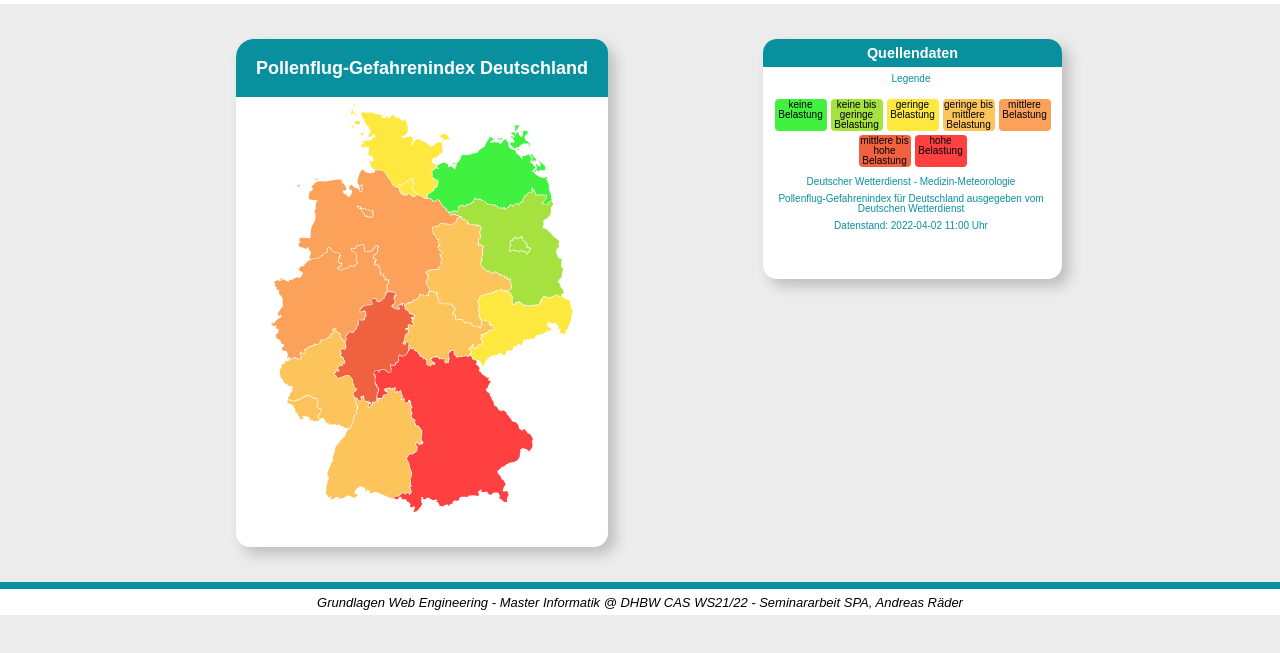
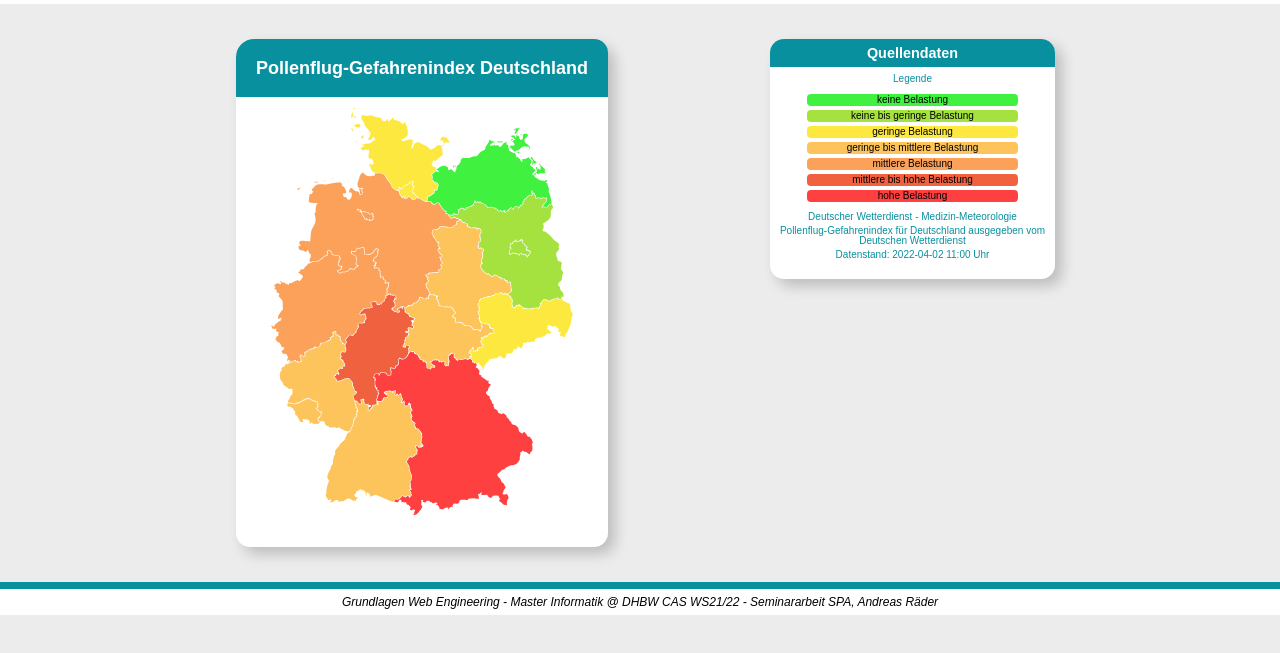
Before and after one commit to wheeler89/pollen-o-meter, a plain HTML site: page index.html in a window 1280 px wide. Shown: the part 59-712 px from the top of the page. Drawn offline with Linux system fonts and the light colour scheme.

Commit message:
finished
give more structure

```diff
--- a/basic.css
+++ b/basic.css
@@ -13,13 +13,15 @@ html, body {
   background-color: #ececec;
   margin: 0;
 }
+/* enable SPA possibility */
+.hidden {
+  display: none;
+}
 
 /* LOCAL SETTINGS */
 /* header */
-.container > div:nth-child(1n) {
+.header{
   background-color: #08909f;
-}
-.header{
   border-bottom: 7px solid #ffffff;
   margin-bottom: 7px;
 }
@@ -36,9 +38,6 @@ h1#LANDING a:hover {
 }
 
 /* aside */
-.container > div:nth-child(2n) {
-  background-color: #ececec00;
-}
 aside {
   text-align: center;
   justify-content: center;
@@ -46,6 +45,7 @@ aside {
   background-color: #ffffff;
   box-shadow: 7px 7px 14px rgba(0,0,0,0.2);
   border-radius: 17px 17px 14px 14px;
+  margin: 0 7px;
 }
 aside h2 {
   padding: 20px;
@@ -54,7 +54,7 @@ aside h2 {
   border-radius: 18px 14px 0 0;
 }
 aside svg {
-  margin: 4px;
+  margin: 7px;
 }
 .federalState {
   opacity: 75%;
@@ -64,9 +64,6 @@ aside svg {
 }
 
 /* article */
-.container > div:nth-child(3n) {
-  background-color: #ececec00;
-}
 .article {
   text-align: center;
 }
@@ -76,6 +73,7 @@ article {
   border-radius: 14px;
   color: #08909f;
   min-width: 211px;
+  margin: 0 7px;
 }
 article h3 {
   padding: 7px 0;
@@ -87,31 +85,25 @@ article h3 {
 }
 article p {
   font-size: smaller;
-  margin: 7px 3px 3px 0;
-
+  margin: 4px;
 }
 article ul {
-  padding: 1px 0;
+  padding: 2px;
   bottom: 30px;
-  display: flex;
   text-align: center;
   color: #000000;
-  margin-bottom: 4px;
+  margin: 0 7px 4px;
 }
 article li {
   padding: 1px;
   font-size: x-small;
   list-style-type: none;
   border-color: white;
-  width: 50px;
-  margin: 2px;
   border-radius: 4px;
+  margin: 4px 28px;
 }
 
 /* section */
-.container > div:nth-child(4n) {
-  background-color: #ececec00;
-}
 section {
   background-color: #ffffff;
   box-shadow: 7px 7px 14px rgba(0,0,0,0.2);
@@ -147,7 +139,7 @@ table tbody td {
 }
 
 /* footer */
-.container > div:nth-child(5n) {
+.footer {
   padding: 7px 14px;
   background-color: #ffffff;
   font-size: small;
@@ -156,8 +148,3 @@ table tbody td {
   font-style:italic;
   margin-top: 7px;
 }
-
-/* enable SPA possibility */
-.hidden {
-  display: none;
-}
```
